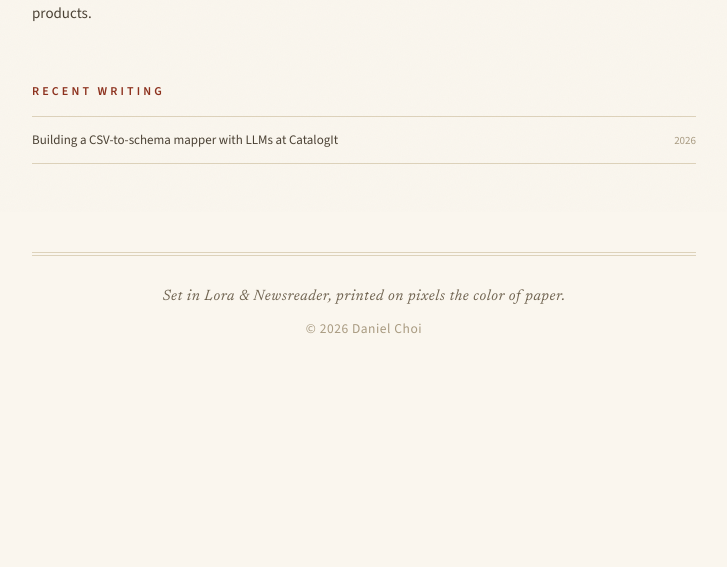
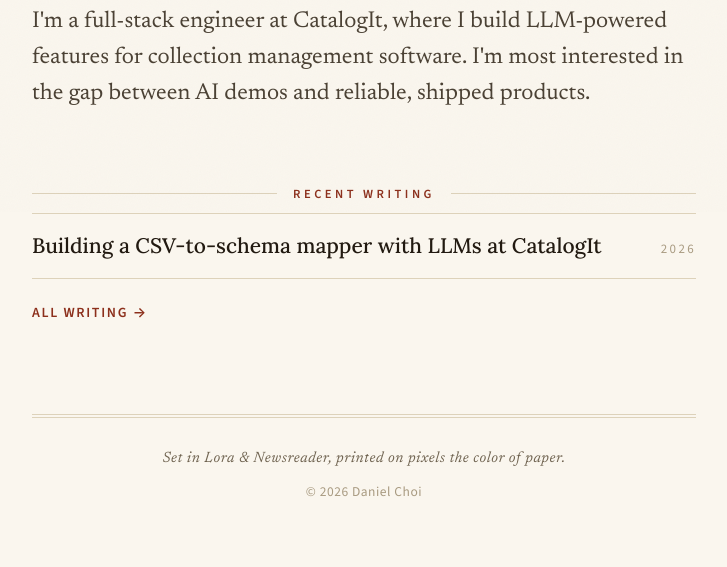
Before and after one commit to dchoiboi00/dchoiboi00.github.io, an Astro site: page / in a window 1280 px wide. Shown: the part 588-1155 px from the top of the page, without its empty margins (276-1003 px from the left). Before the commit the page ends 992 px from the top, so only its background shows below. Built offline with nearby package versions, Linux system fonts and the light colour scheme; Astro itself is replaced by a stand-in of ours.

Commit message:
Direction A redesign: homepage hero, intro, recent writing list

```diff
--- a/src/pages/index.astro
+++ b/src/pages/index.astro
@@ -16,8 +16,7 @@ const formatYear = (date: Date) => date.getFullYear().toString();
     <Masthead />
 
     <section class="hero">
-      <h1 class="hero-line">Engineer turning AI</h1>
-      <h1 class="hero-line hero-accent">into shipped products.</h1>
+      <h1>Engineer turning AI<br /><em>into shipped products.</em></h1>
     </section>
 
     <p class="intro">
@@ -27,57 +26,87 @@ const formatYear = (date: Date) => date.getFullYear().toString();
     </p>
 
     {posts.length > 0 && (
-      <section class="writing-list">
-        <p class="meta" style="margin-bottom: 14px;">RECENT WRITING</p>
-        <hr class="rule" />
+      <section>
+        <div class="kicker">Recent Writing</div>
+        <div class="writing-list">
           {posts.map((post) => (
             <a href={`/writing/${post.id}`} class="writing-row">
               <span class="writing-title">{post.data.title}</span>
               <span class="writing-year">{formatYear(post.data.date)}</span>
             </a>
           ))}
+        </div>
+        <a href="/writing" class="more">All writing →</a>
       </section>
     )}
   </div>
 </Base>
 
 <style>
-  .hero { margin-bottom: 28px; }
-  .hero-line {
+  .hero { margin-bottom: 30px; }
+  .hero h1 {
     font-family: var(--serif);
-    font-size: 38px;
-    font-weight: 400;
-    line-height: 1.15;
-    color: var(--text-primary);
+    font-weight: 500;
+    font-size: clamp(40px, 6.4vw, 62px);
+    line-height: 1.1;
+    letter-spacing: -0.015em;
+    text-wrap: balance;
+    color: var(--ink);
   }
-  .hero-accent {
-    font-style: italic;
+  .hero h1 em { font-style: italic; font-weight: 400; color: var(--accent); }
+  .intro {
+    font-family: var(--serif-dek);
+    font-size: clamp(19px, 2.4vw, 23px);
+    line-height: 1.55;
+    color: #4a4033;
+    max-width: 60ch;
+    margin-bottom: 72px;
+  }
+  .kicker {
+    display: flex;
+    align-items: center;
+    gap: 16px;
+    font-size: 12.5px;
+    font-weight: 600;
+    letter-spacing: 0.28em;
+    text-transform: uppercase;
     color: var(--accent);
+    margin-bottom: 8px;
   }
-  .intro {
-    font-family: var(--sans);
-    font-size: 15px;
-    color: var(--text-secondary);
-    line-height: 1.6;
-    max-width: 92%;
-    margin-bottom: 56px;
-  }
-  .writing-list { margin-top: 8px; }
+  .kicker::before,
+  .kicker::after { content: ""; height: 1px; background: var(--rule); flex: 1; }
+  .writing-list { border-top: 1px solid var(--rule); margin-bottom: 16px; }
   .writing-row {
     display: flex;
     justify-content: space-between;
     align-items: baseline;
-    padding: 12px 0;
+    gap: 20px;
+    padding: 18px 0;
     border-bottom: 1px solid var(--rule);
-    font-family: var(--sans);
-    font-size: 13px;
-    color: var(--text-secondary);
     text-decoration: none;
+    color: var(--ink);
+  }
+  .writing-title {
+    font-family: var(--serif);
+    font-size: 21px;
+    font-weight: 500;
+    line-height: 1.35;
   }
   .writing-row:hover .writing-title { color: var(--accent); }
-  .writing-year { color: var(--text-meta); font-size: 11px; flex-shrink: 0; margin-left: 16px; }
-
-  @media (max-width: 480px) {
-    .hero-line { font-size: 28px; }
+  .writing-year {
+    font-size: 13px;
+    letter-spacing: 0.18em;
+    color: var(--faint);
+    flex-shrink: 0;
   }
+  .more {
+    display: inline-block;
+    margin-top: 6px;
+    font-size: 14px;
+    letter-spacing: 0.12em;
+    text-transform: uppercase;
+    color: var(--accent);
+    font-weight: 600;
+  }
+  .more:hover { text-decoration: underline; text-underline-offset: 4px; }
 </style>
```
Lines whose indentation alone changed are shown as unchanged.
